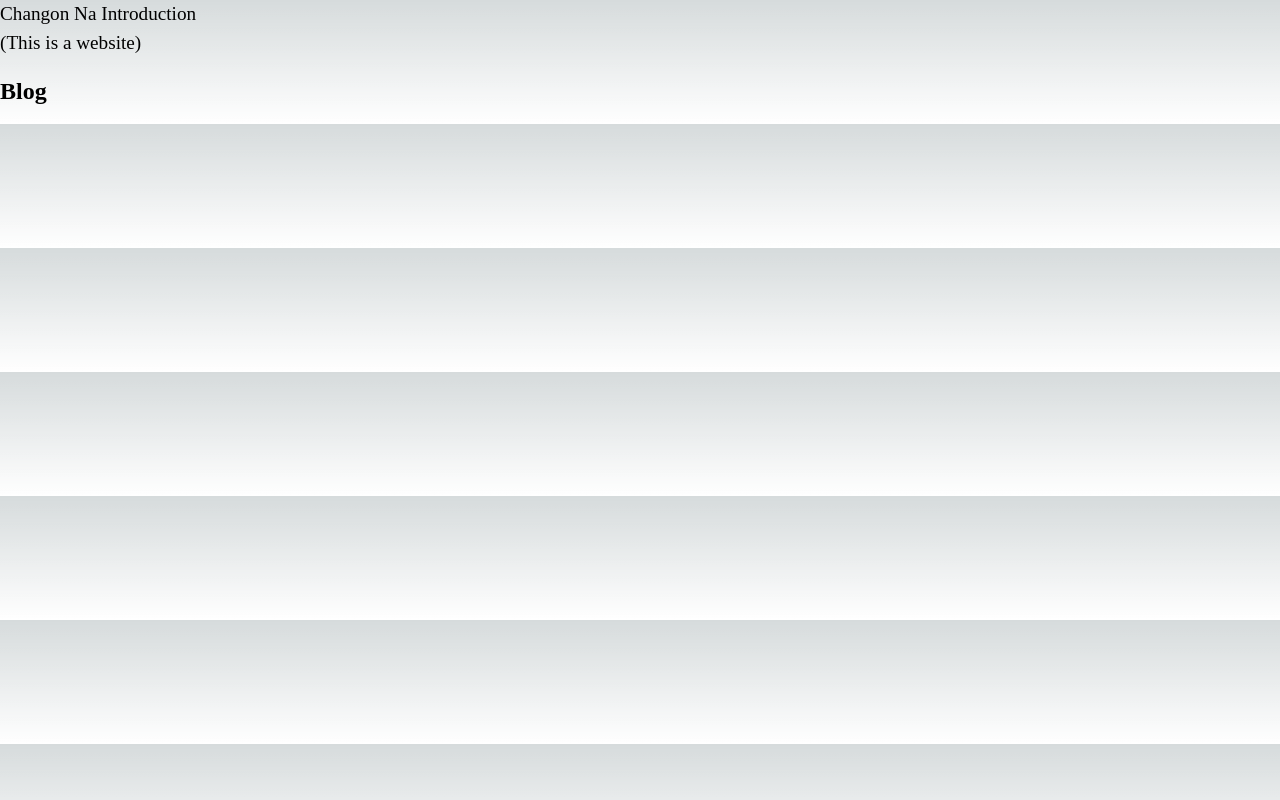
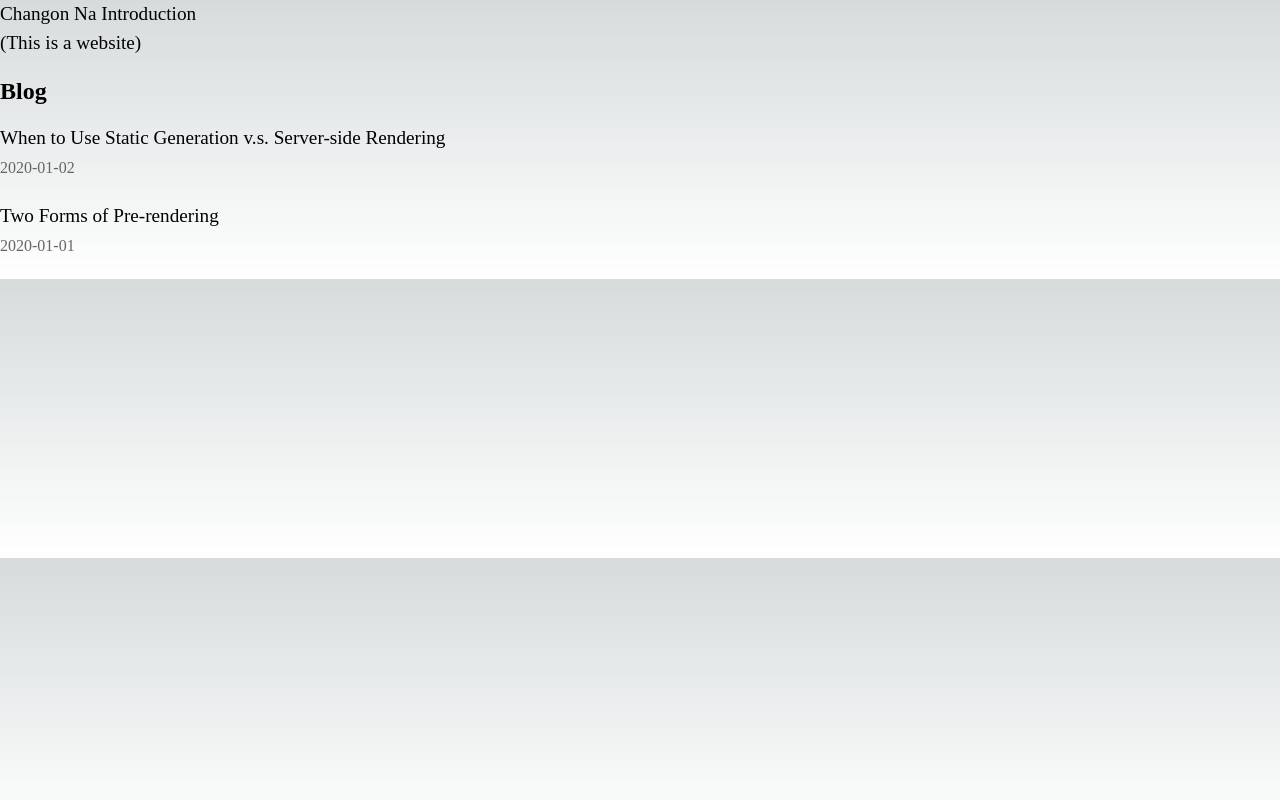
Before and after one commit to changonna/nextjs-app, a Next.js app: page / in a window 1280 px wide. Built offline with nearby package versions, Linux system fonts and the light colour scheme.

Commit message:
✨ feat: markdown 파일 Posts 나열
- markdown 파일을 데이터로 추출
- getStaticProps를 이용한 Post list 나열

```diff
--- /dev/null
+++ b/lib/posts.ts
@@ -0,0 +1,39 @@
+import fs from 'fs';
+import path from 'path';
+import matter from 'gray-matter';
+
+// posts 폴더
+const postDirectory = path.join(process.cwd(), 'posts');
+
+export function getSortedPostsData() {
+  // /posts 파일 이름 잡아주기
+  const fileNames = fs.readdirSync(postDirectory);
+  // fileNames ['pre-rendering.md', 'ssg-ssr.md']
+
+  const allPostsData = fileNames.map(fileName => {
+    // Remove ".md" from file name to get id
+    const id = fileName.replace(/\.md$/, "");
+
+    // Read markdown file as string
+    const fullPath = path.join(postDirectory, fileName);
+    const fileContents = fs.readFileSync(fullPath, 'utf-8');
+
+    // gray-matter를 이용하여 parse the post metadata section
+    const matterResults = matter(fileContents);
+
+    // Combine the data with the id
+    return {
+      id,
+      ...matterResults.data as { date: string; title: string}
+    }
+  });
+
+    // Sort posts by date
+  return allPostsData.sort((a, b) => {
+    if(a.date < b.date) {
+      return 1
+    } else {
+      return -1
+    }
+  });
+}
--- a/pages/index.tsx
+++ b/pages/index.tsx
@@ -2,10 +2,16 @@ import Head from "next/head";
 import Image from "next/image";
 import { Inter } from "next/font/google";
 import homeStyles from "@/styles/Home.module.css";
+import { GetStaticProps, NextPage } from "next";
+import { getSortedPostsData } from "@/lib/posts";
 
-const inter = Inter({ subsets: ["latin"] });
-
-export default function Home() {
+const Home = ({allPostsData}: {
+  allPostsData: {
+    date: string;
+    title: string;
+    id: string;
+  }[];
+}) => {
   return (
     <div>
       <Head>
@@ -15,16 +21,31 @@ export default function Home() {
       </Head>
       <section className={homeStyles.headingMd}>
         <p>Changon Na Introduction</p>
-        <p>
-          (This is a website)
-        </p>
+        <p>(This is a website)</p>
       </section>
       <section className={`${homeStyles.headingMd} ${homeStyles.padding1px}`}>
         <h2 className={homeStyles.headingLg}>Blog</h2>
         <ul className={homeStyles.list}>
-
+          {allPostsData.map(({ id, title, date }) => (
+            <li className={homeStyles.listItem} key={id}>
+              <a>{title}</a>
+              <p></p>
+              <small className={homeStyles.lightText}>{date}</small>
+            </li>
+          ))}
         </ul>
       </section>
     </div>
   );
-}
+};
+
+export default Home;
+
+export const getStaticProps: GetStaticProps = async () => {
+  const allPostsData = getSortedPostsData();
+  return {
+    props: {
+      allPostsData,
+    },
+  };
+};
--- /dev/null
+++ b/posts/pre-rendring.md
@@ -0,0 +1,11 @@
+---
+title: 'Two Forms of Pre-rendering'
+date: '2020-01-01'
+---
+
+Next.js has two forms of pre-rendering: **Static Generation** and **Server-side Rendering**. The difference is in **when** it generates the HTML for a page.
+
+- **Static Generation** is the pre-rendering method that generates the HTML at **build time**. The pre-rendered HTML is then _reused_ on each request.
+- **Server-side Rendering** is the pre-rendering method that generates the HTML on **each request**.
+
+Importantly, Next.js lets you **choose** which pre-rendering form to use for each page. You can create a "hybrid" Next.js app by using Static Generation for most pages and using Server-side Rendering for others.
--- /dev/null
+++ b/posts/ssg-ssr.md
@@ -0,0 +1,19 @@
+---
+title: 'When to Use Static Generation v.s. Server-side Rendering'
+date: '2020-01-02'
+---
+
+We recommend using **Static Generation** (with and without data) whenever possible because your page can be built once and served by CDN, which makes it much faster than having a server render the page on every request.
+
+You can use Static Generation for many types of pages, including:
+
+- Marketing pages
+- Blog posts
+- E-commerce product listings
+- Help and documentation
+
+You should ask yourself: "Can I pre-render this page **ahead** of a user's request?" If the answer is yes, then you should choose Static Generation.
+
+On the other hand, Static Generation is **not** a good idea if you cannot pre-render a page ahead of a user's request. Maybe your page shows frequently updated data, and the page content changes on every request.
+
+In that case, you can use **Server-Side Rendering**. It will be slower, but the pre-rendered page will always be up-to-date. Or you can skip pre-rendering and use client-side JavaScript to populate data.
--- a/styles/Home.module.css
+++ b/styles/Home.module.css
@@ -18,3 +18,11 @@
   padding: 0;
   margin: 0;
 }
+
+.listItem {
+  margin: 0 0 1.25rem;
+}
+
+.lightText {
+  color: #666;
+}
```
Also changed, not shown: package.json (+5 -4 lines), 1 other file (tests, documents, lock files or other folders).
